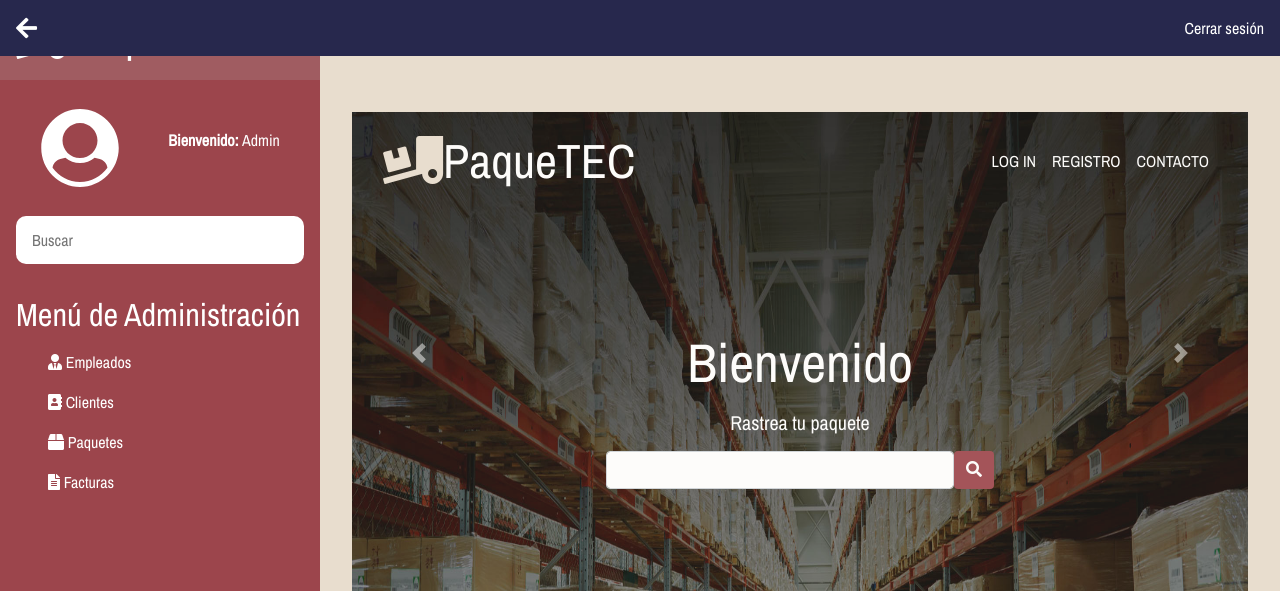
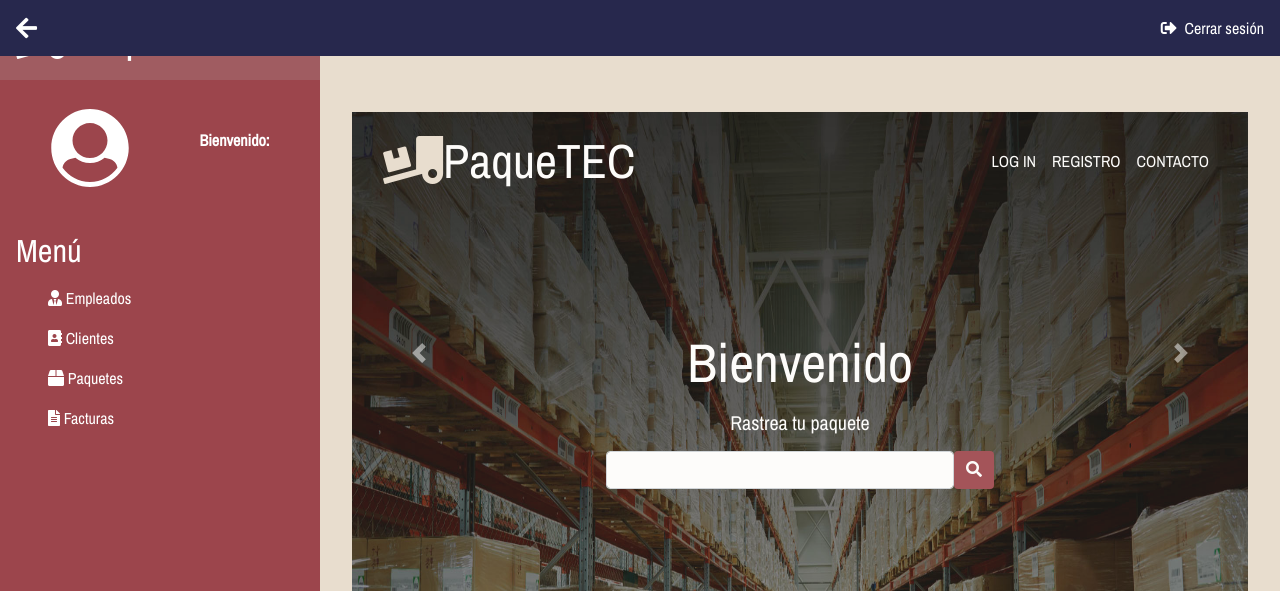
Before and after one commit to NitaiFraire/PaqueTEC, a PHP site: page /Actividades/ in a window 1280 px wide. Shown: the top 591 px of the page. Run offline with PHP 8.4, Linux system fonts and the light colour scheme; the visitor is signed in with stand-in values (Sample User, id 1); tables that the repository leaves empty hold one stand-in row (values such as "Sample post").

Commit message:
seccion empleados de menu de administracion

```diff
--- a/Views/layout/header.php
+++ b/Views/layout/header.php
@@ -30,8 +30,8 @@
                 </div>
                 <div class="menu-derecho">
                     <div class="cerrar caja">
-                        <a href="#">
-                            Cerrar sesión
+                        <a href="<?= baseUrl ?>Empleado/logOut">
+                            <i class="fas fa-sign-out-alt"></i>Cerrar sesión
                         </a>
                     </div>
                 </div>
@@ -41,32 +41,25 @@
         <main class="contenedor-principal">
             <aside class="sidebar">
                 <div class="usuario">
-                    <img src="images/usuario.svg" alt="">
-                    <p>Bienvenido: <span>Admin</span></p>
-                </div>
-                <div class="buscador">
-                    <input type="text" placeholder="Buscar">
+                    <img src="<?= baseUrl ?>/Assets/Images/usuario.svg" alt="">
+                    <p>Bienvenido: <span><?= $_SESSION['identified']->nombre?></span></p>
                 </div>
                 <div class="menu-admin">
-                    <h2>Menú de Administración</h2>
+                    <h2>Menú</h2>
                     <ul class="menu">
+                        <?php if(isset($_SESSION['admin'])):?>
                         <li>
-                            <a href="#">
-                                <i class="fas fa-user-tie"></i> Empleados
-                            </a>
+                            <a href="#"><i class="fas fa-user-tie"></i> Empleados</a>
                             <ul>
                                 <li>
-                                    <a href="#">
-                                        <i class="fas fa-list"></i> Ver Todos
-                                    </a>
+                                    <a href="<?= baseUrl ?>Empleado/getAll"><i class="fas fa-list"></i> Ver Todos</a>
                                 </li>
                                 <li>
-                                    <a href="#">
-                                        <i class="fas fa-plus"></i> Agregar nuevo
-                                    </a>
+                                    <a href="<?= baseUrl ?>Empleado/formRegister"><i class="fas fa-plus"></i> Agregar nuevo</a>
                                 </li>
                             </ul>
                         </li>
+                        <?php endif; ?>
                         <li>
                             <a href="#">
                                 <i class="fas fa-address-book"></i> Clientes
```
